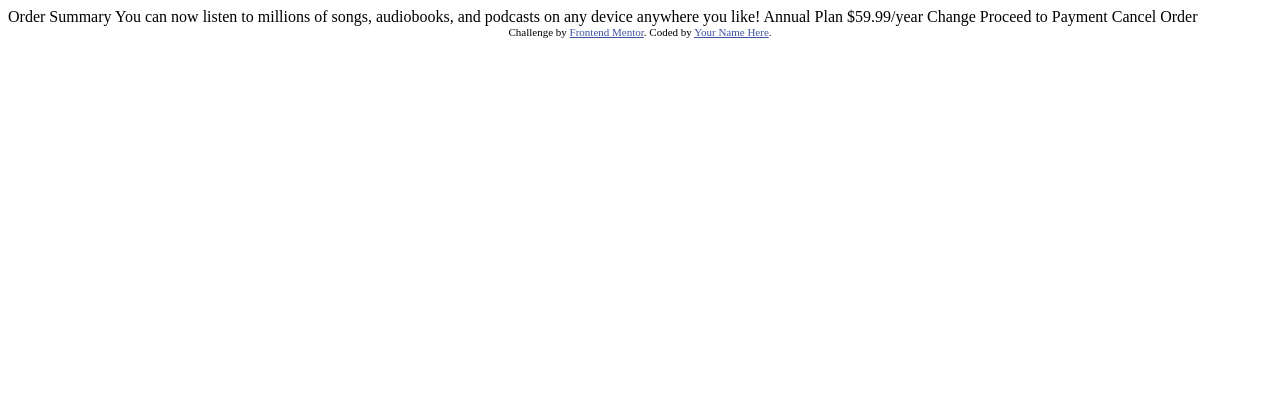
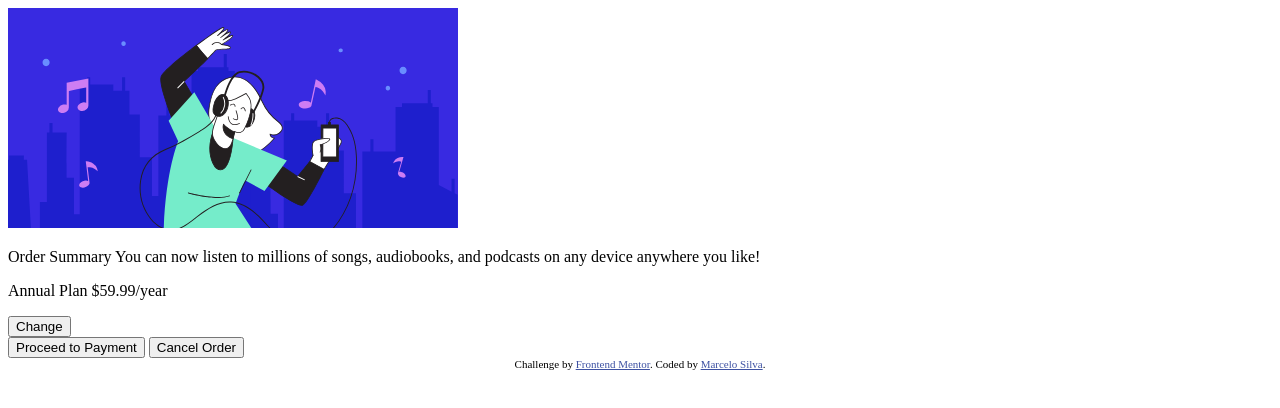
Before and after one commit to mhenrique94/D6_Order-frontendmentor, a plain HTML site: page index.html in a window 1280 px wide. Drawn offline with Linux system fonts and the light colour scheme.

Commit message:
adicionado elementos HTML

```diff
--- a/index.html
+++ b/index.html
@@ -15,23 +15,35 @@
   </style>
 </head>
 <body>
+  <div class="wrapper">
+    <div class="container">
+      <div class="pic">
+        <img src="images/illustration-hero.svg" alt="">
+      </div>
+      <p class="descricao">
+        <span>Order Summary</span>
 
-  Order Summary
+        You can now listen to millions of songs, audiobooks, and podcasts on any device anywhere you like!
+      </p>
+      <div class="resumopedido">
+        <p>
+          Annual Plan
+          $59.99/year
+        </p>
+        <button class="change">Change</button>
+      </div>
+      <button class="pagamento">
+        Proceed to Payment
+      </button>
+      <button class="cancelar">
+        Cancel Order
+      </button>
+    </div>
 
-  You can now listen to millions of songs, audiobooks, and podcasts on any
-  device anywhere you like!
-
-  Annual Plan
-  $59.99/year
-
-  Change
-
-  Proceed to Payment
-  Cancel Order
-
+  </div>
   <div class="attribution">
     Challenge by <a href="https://www.frontendmentor.io?ref=challenge" target="_blank">Frontend Mentor</a>.
-    Coded by <a href="#">Your Name Here</a>.
+    Coded by <a href="#" target="_blank">Marcelo Silva</a>.
   </div>
 </body>
 </html>
```
